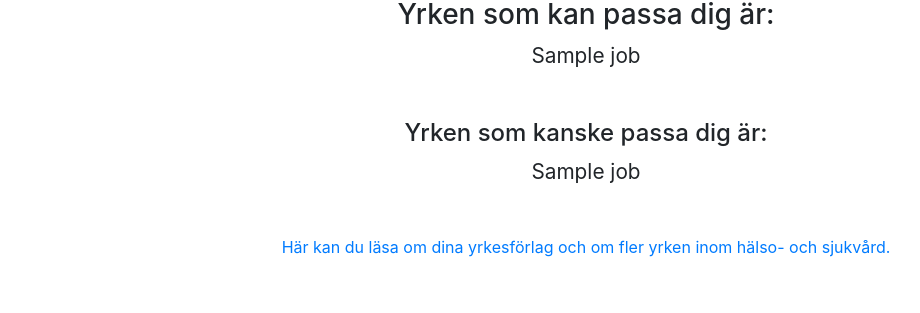
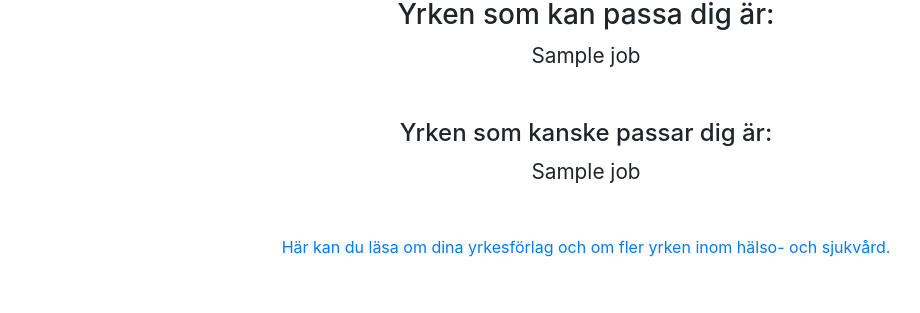
Before and after one commit to Vastra-Gotalandsregionen/yrkestest, a Flask app: template templates/resultat.html in a window 1280 px wide. Shown: the part 177-490 px from the top of the page, without its empty margins (54-974 px from the left). Run offline with Flask 2, Linux system fonts and the light colour scheme; the template is opened without the code that fills it: most values are stand-ins (such as "Sample title", 1, 10 or a date in 2020); parts of the project's set-up code (start-up, migrations or seed data) failed here and were passed over; some libraries are stand-ins or nearby versions.

Commit message:
Added missing r.

```diff
--- a/templates/resultat.html
+++ b/templates/resultat.html
@@ -18,7 +18,7 @@
     endfor %}
   </p>
   {% endif %} {% if content['secondary'][0] %}
-  <h2 class="h4">Yrken som kanske passa dig är:</h2>
+  <h2 class="h4">Yrken som kanske passar dig är:</h2>
   <p class="fitting-jobs-p three">
     {% for job in content['secondary'] %} {{ job
     }}{{ ', ' if not loop.last }} {% endfor %}
```
